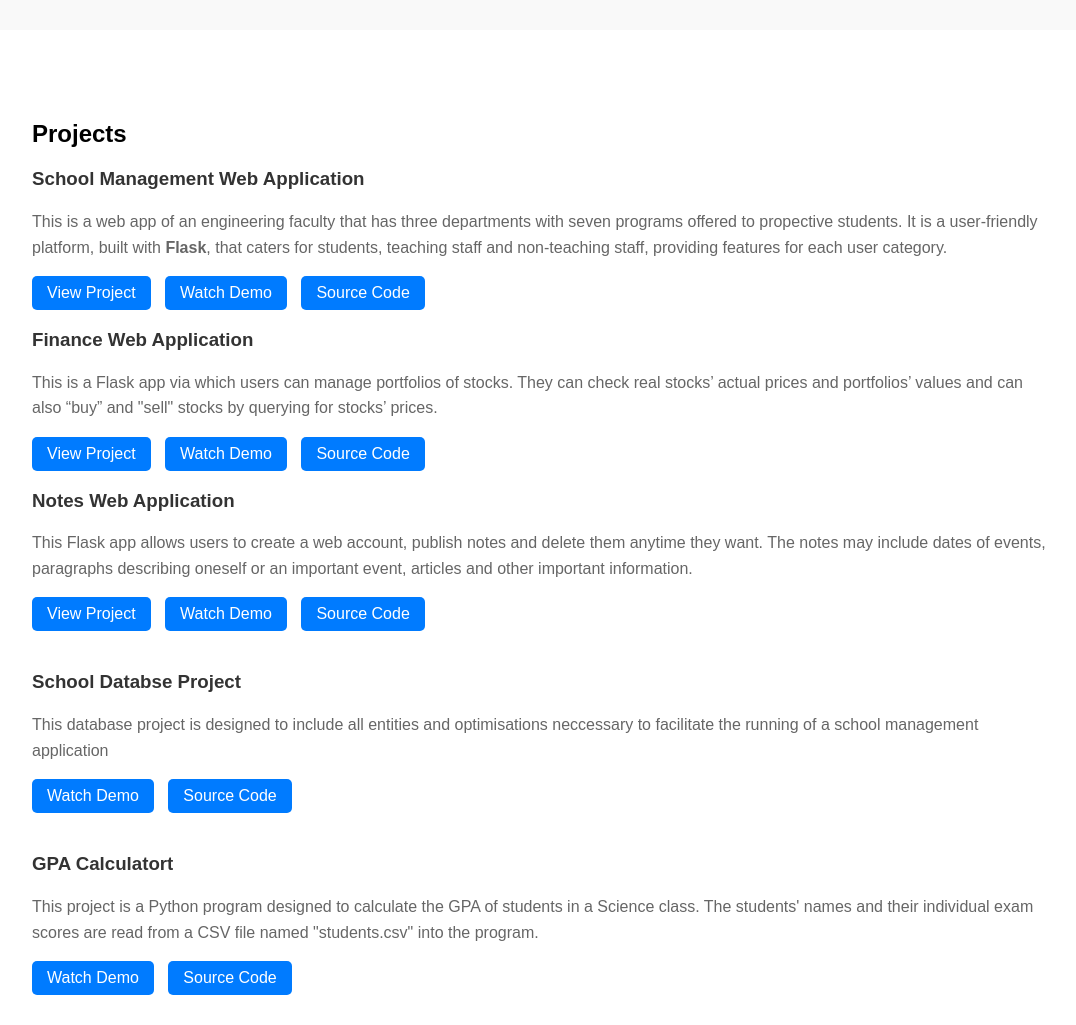
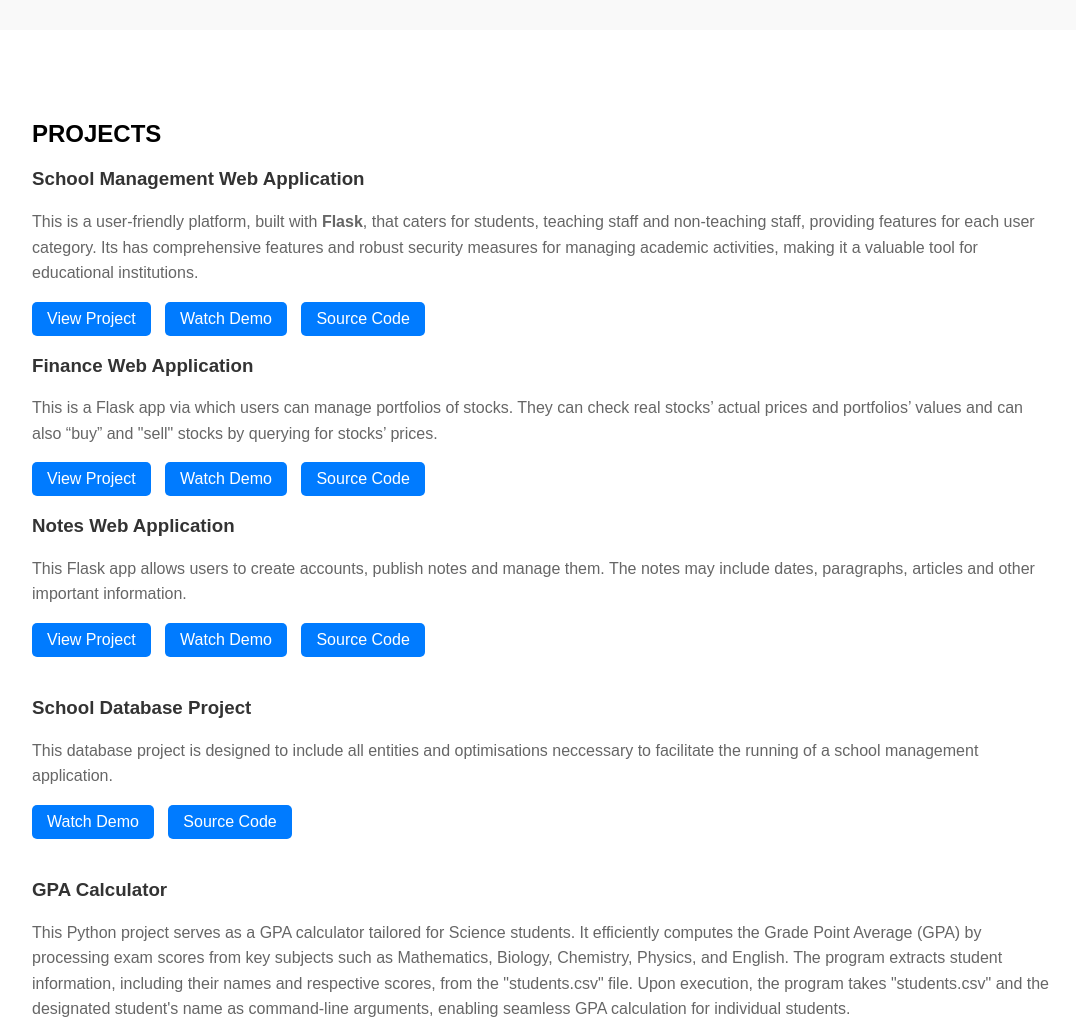
Before and after one commit to Clement1991/my-portfolio-website, a plain HTML site: page index.html in a window 1280 px wide. Shown: the part 760-1785 px from the top of the page, without its empty margins (96-1172 px from the left). Drawn offline with Linux system fonts and the light colour scheme.

Commit message:
Update index.html

```diff
--- a/index.html
+++ b/index.html
@@ -31,7 +31,7 @@
     <section id="about">
         <div class="container">
             <h2>About Me</h2>
-            <p>Hey, my name is Clement. I live in Kumasi, Ghana and I am currently building web applications using the <strong>Flask</strong> framework. My first exposure to web development was in 2020 during the corona virus epidemic when I came across web developement adds whilst surfing Youtube. Fast forward to 2021, I decided to sacrifice a bit of my leisure period to learn this new skill and here I am today. I would like to think that I have learned a lot since then. I am a <strong>Python</strong> developer and also know <strong>C</strong>, <strong>JavaScript, Bootstrap, CSS</strong> and <strong>HTML</strong>. I can design and manage databases in <strong>SQLite</strong>, <strong>MySQL</strong> and <strong>PostGreSQL</strong> too. Check out some of my work and feel free to send me an email if you would like us to work together.</p>
+            <p>Hey, my name is Clement. I live in Kumasi, Ghana and I am currently building web applications using the <strong>Flask</strong> framework. My first exposure to web development was in 2020 during the corona virus epidemic when I came across web a developement add on Youtube. Fast forward to 2021, I decided to sacrifice part of my leisure period to learn this new skill and here I am today. I would like to think that I have learned a lot since then. I am a <strong>Python</strong> developer and also know <strong>C</strong>, <strong>JavaScript, Bootstrap, CSS</strong> and <strong>HTML</strong>. I can design and manage databases in <strong>SQLite</strong>, <strong>MySQL</strong> and <strong>PostGreSQL</strong> too. Check out some of my work and feel free to send me an email if you would like us to work together.</p>
             <!-- Add more content about yourself -->
         </div>
     </section>
@@ -39,11 +39,11 @@
     <!-- Projects Section -->
     <section id="projects">
         <div class="container">
-            <h2>Projects</h2>
+            <h2>PROJECTS</h2>
             <!-- List your projects with links and descriptions -->
             <div class="project">
                 <h3>School Management Web Application</h3>
-                <p>This is a web app of an engineering faculty that has three departments with seven programs offered to propective students. It is a user-friendly platform, built with <strong>Flask</strong>, that caters for students, teaching staff and non-teaching staff, providing features for each user category.</p>
+                <p>This is a user-friendly platform, built with <strong>Flask</strong>, that caters for students, teaching staff and non-teaching staff, providing features for each user category. Its has comprehensive features and robust security measures for managing academic activities, making it a valuable tool for educational institutions.</p>
                 <a href="https://my-school-app-2d8c12298c6a.herokuapp.com">View Project</a>
                 <a href="https://www.youtube.com/watch?v=SAJjHrtwWbQ">Watch Demo</a>
                 <a href="https://github.com/Clement1991/School-Management-Web-App">Source Code</a>
@@ -55,20 +55,21 @@
                 <a href="https://github.com/Clement1991/my-finance-web-app">Source Code</a>
             <div class="project">
                 <h3>Notes Web Application</h3>
-                <p>This Flask app allows users to create a web account, publish notes and delete them anytime they want. The notes may include dates of events, paragraphs describing oneself or an important event, articles and other important information.</p>
+                <p>This Flask app allows users to create accounts, publish notes and manage them. The notes may include dates, paragraphs, articles and other important information.</p>
                 <a href="https://notes-web-app-3bc233b8164a.herokuapp.com">View Project</a>
                 <a href="https://youtu.be/8d4846Mvj2s">Watch Demo</a>
                 <a href="https://github.com/Clement1991/my-notes-web-app">Source Code</a>
             </div>
             <div class="project">
-                <h3>School Databse Project</h3>
-                <p>This database project is designed to include all entities and optimisations neccessary to facilitate the running of a school management application</p>
+                <h3>School Database Project</h3>
+                <p>This database project is designed to include all entities and optimisations neccessary to facilitate the running of a school management application.</p>
                 <a href=" https://www.youtube.com/watch?v=o6OaXg6fO9I">Watch Demo</a>
-                <a href=https://github.com/Clement1991/my-school-database">Source Code</a>
+                <a href="https://github.com/Clement1991/my-school-database">Source Code</a>
             </div>
             <div class="project">
-                <h3>GPA Calculatort</h3>
-                <p>This project is a Python program designed to calculate the GPA of students in a Science class. The students' names and their individual exam scores are read from a CSV file named "students.csv" into the program.</p>
+                <h3>GPA Calculator</h3>
+                <p>
+                    This Python project serves as a GPA calculator tailored for Science students. It efficiently computes the Grade Point Average (GPA) by processing exam scores from key subjects such as Mathematics, Biology, Chemistry, Physics, and English. The program extracts student information, including their names and respective scores, from the "students.csv" file. Upon execution, the program takes "students.csv" and the designated student's name as command-line arguments, enabling seamless GPA calculation for individual students.</p>
                 <a href="https://www.youtube.com/watch?v=l33BAx8uqTs">Watch Demo</a>
                 <a href="https://github.com/Clement1991/my-GPA-calculator">Source Code</a>
             </div>
```
